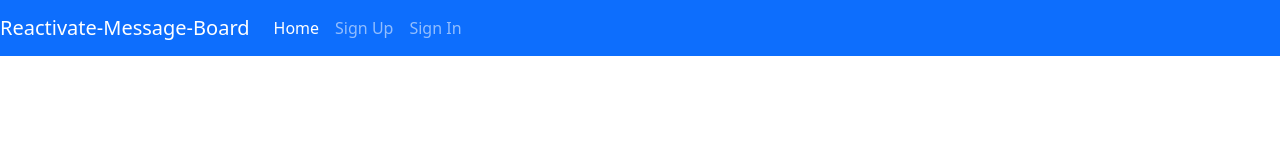
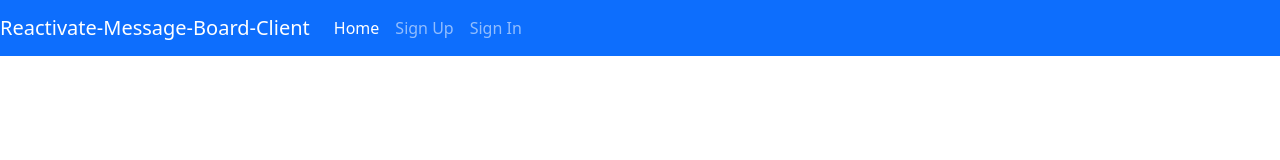
Before and after one commit to stacycsolomon/Reactivate-Message-Board-Client, a React (Create React App) app: page / in a window 1280 px wide. Shown: the top 160 px of the page. Built offline with nearby package versions, Linux system fonts and the light colour scheme.

Commit message:
updated project name to match github project name

```diff
--- a/package.json
+++ b/package.json
@@ -1,6 +1,6 @@
 {
-  "homepage": "http://Reactivate-Team.github.io/Reactivate-Message-Board",
-  "name": "Reactivate-Message-Board",
+  "homepage": "http://Reactivate-Team.github.io/Reactivate-Message-Board-Client",
+  "name": "Reactivate-Message-Board-Client",
   "version": "0.1.0",
   "private": true,
   "dependencies": {
--- a/src/components/Header/Header.js
+++ b/src/components/Header/Header.js
@@ -26,7 +26,7 @@ const alwaysOptions = (
 const Header = ({ user }) => (
   <Navbar bg='primary' variant='dark' expand='md'>
     <Navbar.Brand>
-      <Link to='/' style={{ color: '#FFF', textDecoration: 'none' }}>Reactivate-Message-Board</Link>
+      <Link to='/' style={{ color: '#FFF', textDecoration: 'none' }}>Reactivate-Message-Board-Client</Link>
     </Navbar.Brand>
     <Navbar.Toggle aria-controls='basic-navbar-nav' />
     <Navbar.Collapse id='basic-navbar-nav'>
```
Also changed, not shown: 1 other file (tests, documents, lock files or other folders).
